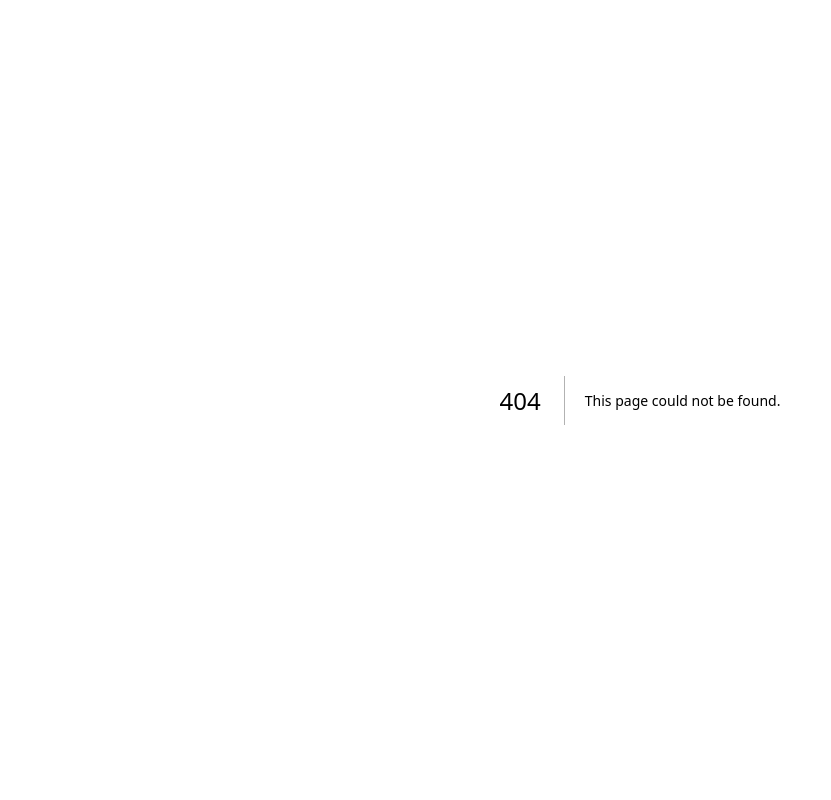
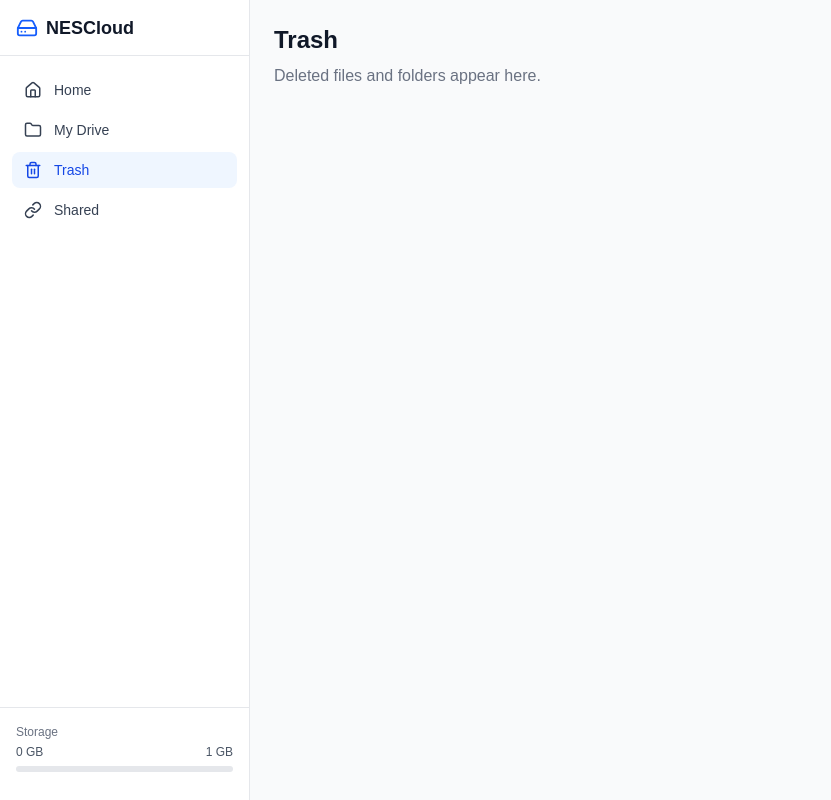
Before and after one commit to Neavtixs/nescloud, a Next.js app in the folder frontend-app/: page /trash in a window 1280 px wide. Before the commit this address had no page. Shown: the whole page, without its empty margins (0-831 px from the left). Built offline with nearby package versions, Linux system fonts and the light colour scheme; no server answers.

Commit message:
setup layou

```diff
--- a/frontend-app/app/(auth)/login/page.tsx
+++ b/frontend-app/app/(auth)/login/page.tsx
@@ -3,6 +3,7 @@
 import { useAtom } from "jotai";
 import { ApiError, authApi } from "@/lib/api/api-call";
 import { accessTokenAtom } from "@/lib/atoms/auth-atoms";
+import { invalidateAuth } from "@/components/provider/auth-provider";
 import { useRouter } from "next/navigation";
 import { useState } from "react";
 
@@ -25,6 +26,7 @@ export default function LoginPage() {
         password: password,
       });
       setToken(res.data.access_token);
+      invalidateAuth();
       router.replace("/home");
     } catch (err) {
       if (err instanceof ApiError) {
--- /dev/null
+++ b/frontend-app/app/(main)/error.tsx
@@ -0,0 +1,28 @@
+"use client";
+
+export default function Error({
+  error,
+  reset,
+}: {
+  error: Error & { digest?: string };
+  reset: () => void;
+}) {
+  return (
+    <div className="flex min-h-screen items-center justify-center">
+      <div className="text-center">
+        <h2 className="text-lg font-semibold text-gray-900">
+          Terjadi kesalahan
+        </h2>
+        <p className="mt-1 text-sm text-gray-500">
+          {error.message || "Silakan coba lagi"}
+        </p>
+        <button
+          onClick={reset}
+          className="mt-4 rounded-lg bg-blue-600 px-4 py-2 text-sm font-medium text-white hover:bg-blue-700"
+        >
+          Coba lagi
+        </button>
+      </div>
+    </div>
+  );
+}
--- a/frontend-app/app/(main)/home/page.tsx
+++ b/frontend-app/app/(main)/home/page.tsx
@@ -3,20 +3,24 @@
 import { useState } from "react";
 import { useRouter } from "next/navigation";
 import { useAtom } from "jotai";
-import { userAtom } from "@/lib/atoms/auth-atoms";
+import { isAuthLoadingAtom, userAtom } from "@/lib/atoms/auth-atoms";
 import { authApi } from "@/lib/api/api-call";
+import { invalidateAuth } from "@/components/provider/auth-provider";
 import Link from "next/link";
 
 export default function HomePage() {
   const router = useRouter();
   const [user, setUser] = useAtom(userAtom);
+  const [loading] = useAtom(isAuthLoadingAtom);
   const [isReloading, setIsReloading] = useState(false);
 
   async function handleLogout() {
-    await fetch("/api/auth/logout", {
-      method: "POST",
-    });
-    router.push("/login");
+    try {
+      await authApi.logout();
+    } finally {
+      invalidateAuth();
+      router.replace("/login");
+    }
   }
 
   async function handleReload() {
@@ -39,6 +43,7 @@ export default function HomePage() {
         </button>
       </div>
       <div>
+        {loading && <div>load,,,,</div>}
         {user && (
           <div>
             <p>Nama: {user.name}</p>
@@ -53,9 +58,6 @@ export default function HomePage() {
         <div>
           <Link href={"/drive"}>go drive</Link>
         </div>
-        <div>
-          <Link href={"/test-concurrent"}>go test</Link>
-        </div>
       </div>
     </div>
   );
--- a/frontend-app/app/(main)/layout.tsx
+++ b/frontend-app/app/(main)/layout.tsx
@@ -1,9 +1,19 @@
 import AuthProvider from "@/components/provider/auth-provider";
+import Sidebar from "@/components/sidebar";
 
 export default function MainLayout({
   children,
 }: {
   children: React.ReactNode;
 }) {
-  return <AuthProvider>{children}</AuthProvider>;
+  return (
+    <AuthProvider>
+      <div className="flex h-screen">
+        <Sidebar />
+        <main className="flex-1 overflow-auto bg-gray-50 p-6">
+          {children}
+        </main>
+      </div>
+    </AuthProvider>
+  );
 }
--- /dev/null
+++ b/frontend-app/app/(main)/shared/page.tsx
@@ -0,0 +1,8 @@
+export default function SharedPage() {
+  return (
+    <div>
+      <h1 className="text-2xl font-semibold text-gray-900">Shared</h1>
+      <p className="mt-2 text-gray-500">Files shared via public link appear here.</p>
+    </div>
+  );
+}
--- /dev/null
+++ b/frontend-app/app/(main)/trash/page.tsx
@@ -0,0 +1,8 @@
+export default function TrashPage() {
+  return (
+    <div>
+      <h1 className="text-2xl font-semibold text-gray-900">Trash</h1>
+      <p className="mt-2 text-gray-500">Deleted files and folders appear here.</p>
+    </div>
+  );
+}
--- a/frontend-app/components/provider/auth-provider.tsx
+++ b/frontend-app/components/provider/auth-provider.tsx
@@ -1,37 +1,52 @@
 "use client";
 
-import { useEffect } from "react";
-import { useRouter } from "next/navigation";
-import { useAtom } from "jotai";
+import { Suspense, use, useEffect } from "react";
+import { useSetAtom } from "jotai";
 import { userAtom, isAuthLoadingAtom } from "@/lib/atoms/auth-atoms";
-import { ApiError, authApi } from "@/lib/api/api-call";
+import { authApi } from "@/lib/api/api-call";
+import type { UserData } from "@/lib/atoms/auth-atoms";
 
-export default function AuthProvider({ children }: { children: React.ReactNode }) {
-  const router = useRouter();
-  const [, setUser] = useAtom(userAtom);
-  const [isLoading, setIsLoading] = useAtom(isAuthLoadingAtom);
+let userPromise: Promise<UserData | null> | null = null;
+
+function getUserPromise() {
+  if (!userPromise) {
+    userPromise = authApi
+      .me()
+      .then((res) => res.data)
+      .catch(() => null);
+  }
+  return userPromise;
+}
+
+export function invalidateAuth() {
+  userPromise = null;
+}
+
+function AuthGate({ children }: { children: React.ReactNode }) {
+  const user = use(getUserPromise());
+  const setUser = useSetAtom(userAtom);
+  const setIsLoading = useSetAtom(isAuthLoadingAtom);
 
   useEffect(() => {
-    const controller = new AbortController();
-
-    async function validate() {
-      try {
-        const res = await authApi.me({ signal: controller.signal });
-        setUser(res.data);
-      } catch (err) {
-        if (err instanceof ApiError && err.status === 401) {
-        }
-      } finally {
-        setIsLoading(false);
-      }
-    }
-
-    validate();
-
-    return () => controller.abort();
-  }, [router, setUser, setIsLoading]);
-
-  if (isLoading) return <div>Loading...</div>;
+    setUser(user);
+    setIsLoading(false);
+  }, [user, setUser, setIsLoading]);
 
   return <>{children}</>;
 }
+
+function LoadingFallback() {
+  return <div>Loading...fall</div>;
+}
+
+export default function AuthProvider({
+  children,
+}: {
+  children: React.ReactNode;
+}) {
+  return (
+    <Suspense fallback={<LoadingFallback />}>
+      <AuthGate>{children}</AuthGate>
+    </Suspense>
+  );
+}
--- /dev/null
+++ b/frontend-app/components/sidebar-nav.tsx
@@ -0,0 +1,48 @@
+"use client";
+
+import Link from "next/link";
+import { usePathname } from "next/navigation";
+import { House, Folder, Trash2, Link as LinkIcon } from "lucide-react";
+
+type NavItem = {
+  href: string;
+  label: string;
+  icon: typeof House;
+};
+
+const navItems: NavItem[] = [
+  { href: "/home", label: "Home", icon: House },
+  { href: "/drive", label: "My Drive", icon: Folder },
+  { href: "/trash", label: "Trash", icon: Trash2 },
+  { href: "/shared", label: "Shared", icon: LinkIcon },
+];
+
+export default function SidebarNav() {
+  const pathname = usePathname();
+
+  return (
+    <nav className="flex flex-col gap-1 px-3">
+      {navItems.map((item) => {
+        const Icon = item.icon;
+        const isActive =
+          pathname === item.href ||
+          (item.href !== "/home" && pathname.startsWith(item.href));
+
+        return (
+          <Link
+            key={item.href}
+            href={item.href}
+            className={`flex items-center gap-3 rounded-lg px-3 py-2 text-sm font-medium transition-colors ${
+              isActive
+                ? "bg-blue-50 text-blue-700"
+                : "text-gray-700 hover:bg-gray-100"
+            }`}
+          >
+            <Icon size={18} />
+            {item.label}
+          </Link>
+        );
+      })}
+    </nav>
+  );
+}
--- /dev/null
+++ b/frontend-app/components/sidebar.tsx
@@ -0,0 +1,75 @@
+"use client";
+
+import { useAtomValue } from "jotai";
+import { userAtom } from "@/lib/atoms/auth-atoms";
+import { useRouter } from "next/navigation";
+import SidebarNav from "./sidebar-nav";
+import { authApi } from "@/lib/api/api-call";
+import { invalidateAuth } from "@/components/provider/auth-provider";
+import { HardDrive, LogOut } from "lucide-react";
+
+export default function Sidebar() {
+  const user = useAtomValue(userAtom);
+  const router = useRouter();
+
+  async function handleLogout() {
+    try {
+      await authApi.logout();
+    } finally {
+      invalidateAuth();
+      router.replace("/login");
+    }
+  }
+
+  return (
+    <aside className="flex h-screen w-[250px] flex-col border-r border-gray-200 bg-white">
+      <div className="flex h-14 items-center gap-2 border-b border-gray-200 px-4">
+        <HardDrive size={22} className="text-blue-600" />
+        <span className="text-lg font-semibold text-gray-900">NESCloud</span>
+      </div>
+
+      <div className="py-4">
+        <SidebarNav />
+      </div>
+
+      <div className="mt-auto border-t border-gray-200 px-4 py-4">
+        <div className="mb-3">
+          <div className="mb-1 text-xs font-medium text-gray-500">
+            Storage
+          </div>
+          <div className="flex items-center justify-between text-xs text-gray-600">
+            <span>0 GB</span>
+            <span>1 GB</span>
+          </div>
+          <div className="mt-1.5 h-1.5 w-full overflow-hidden rounded-full bg-gray-200">
+            <div
+              className="h-full rounded-full bg-blue-500 transition-all"
+              style={{ width: "0%" }}
+            />
+          </div>
+        </div>
+
+        {user && (
+          <div className="flex items-center gap-3 border-t border-gray-200 pt-3">
+            <div className="flex h-8 w-8 items-center justify-center rounded-full bg-blue-100 text-sm font-medium text-blue-700">
+              {user.name.charAt(0).toUpperCase()}
+            </div>
+            <div className="min-w-0 flex-1">
+              <p className="truncate text-sm font-medium text-gray-900">
+                {user.name}
+              </p>
+              <p className="truncate text-xs text-gray-500">{user.email}</p>
+            </div>
+            <button
+              onClick={handleLogout}
+              className="rounded-lg p-1.5 text-gray-400 hover:bg-gray-100 hover:text-gray-600"
+              title="Logout"
+            >
+              <LogOut size={16} />
+            </button>
+          </div>
+        )}
+      </div>
+    </aside>
+  );
+}
--- a/frontend-app/lib/api/api-call.ts
+++ b/frontend-app/lib/api/api-call.ts
@@ -7,7 +7,7 @@ const store = getDefaultStore();
 
 let refreshLock: Promise<boolean> | null = null;
 
-async function doRefresh(signal?: AbortSignal): Promise<boolean> {
+async function doRefresh(signal?: AbortSignal | null): Promise<boolean> {
   if (refreshLock) return refreshLock;
 
   refreshLock = (async () => {
--- a/frontend-app/package.json
+++ b/frontend-app/package.json
@@ -10,6 +10,7 @@
   },
   "dependencies": {
     "jotai": "^2.20.1",
+    "lucide-react": "^1.22.0",
     "next": "16.2.9",
     "react": "19.2.4",
     "react-dom": "19.2.4"
```
Also changed, not shown: 1 other file (tests, documents, lock files or other folders).
